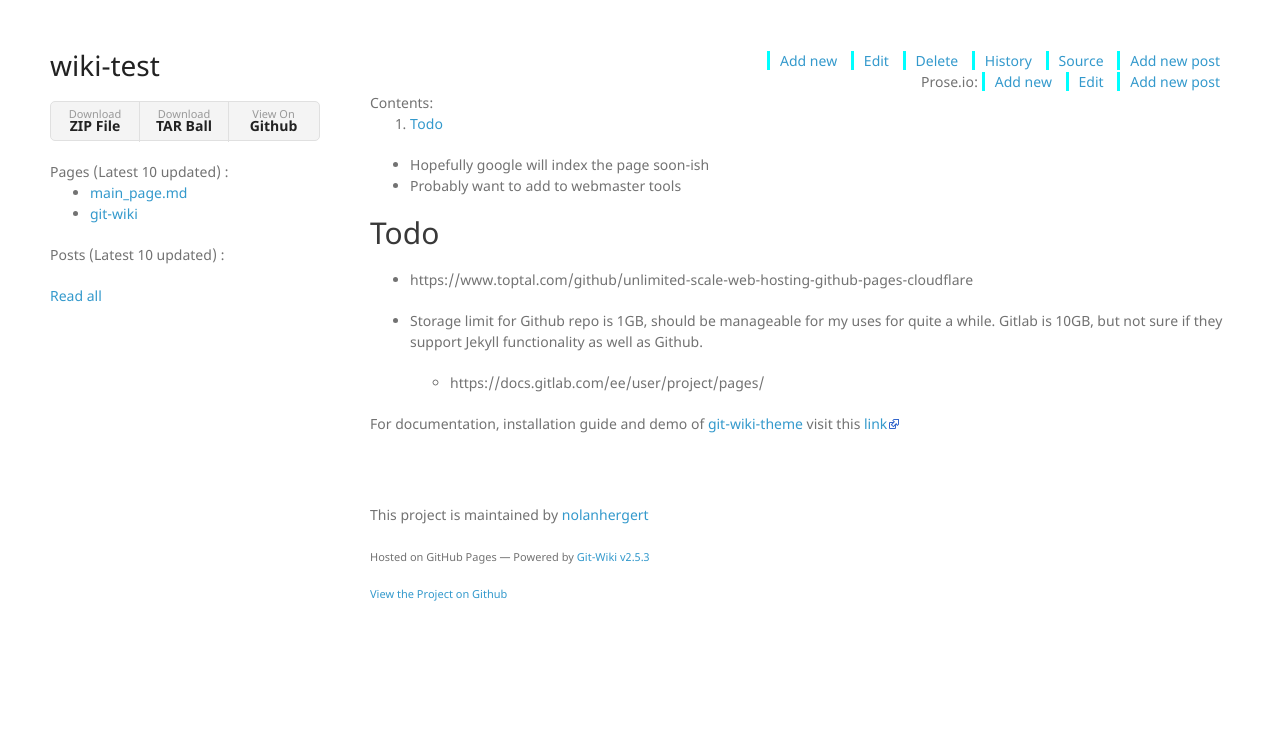
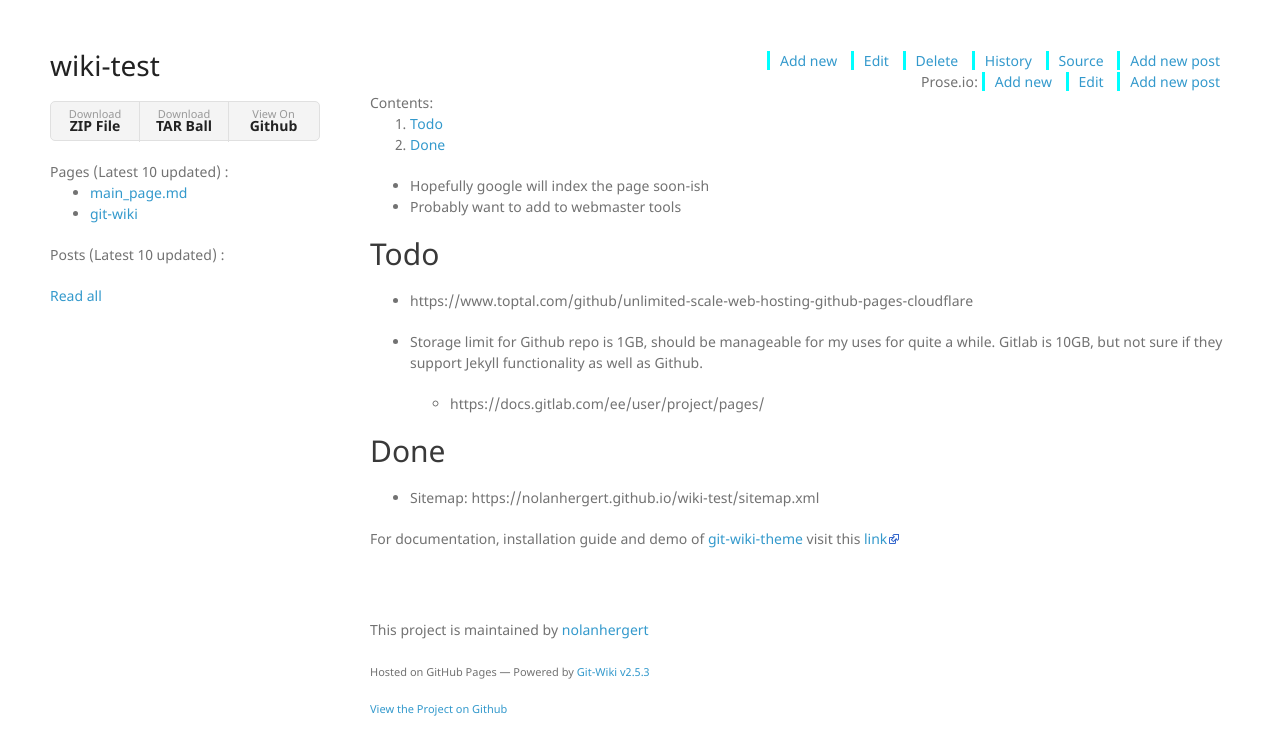
Before and after one commit to nolanhergert/wiki-test, a Jekyll site: the page built from wiki/main_page.md, in a window 1280 px wide. Shown: the top 755 px of the page. Built offline with Jekyll 4.4.1, drawn with Linux system fonts in a browser that asks for light colours; nearby versions of some CDN libraries; comment, search, counter and statistics services are not loaded.

Commit message:
Update sitemap

```diff
--- a/wiki/main_page.md
+++ b/wiki/main_page.md
@@ -11,4 +11,8 @@ redirect_from: "/"
 * Storage limit for Github repo is 1GB, should be manageable for my uses for quite a while. Gitlab is 10GB, but not sure if they support Jekyll functionality as well as Github.
   * https://docs.gitlab.com/ee/user/project/pages/
 
+
+## Done
+  * Sitemap: https://nolanhergert.github.io/wiki-test/sitemap.xml
+
 For documentation, installation guide and demo of [git-wiki-theme](git-wiki-theme) visit this [link](http://drassil.github.io/git-wiki/)
```
